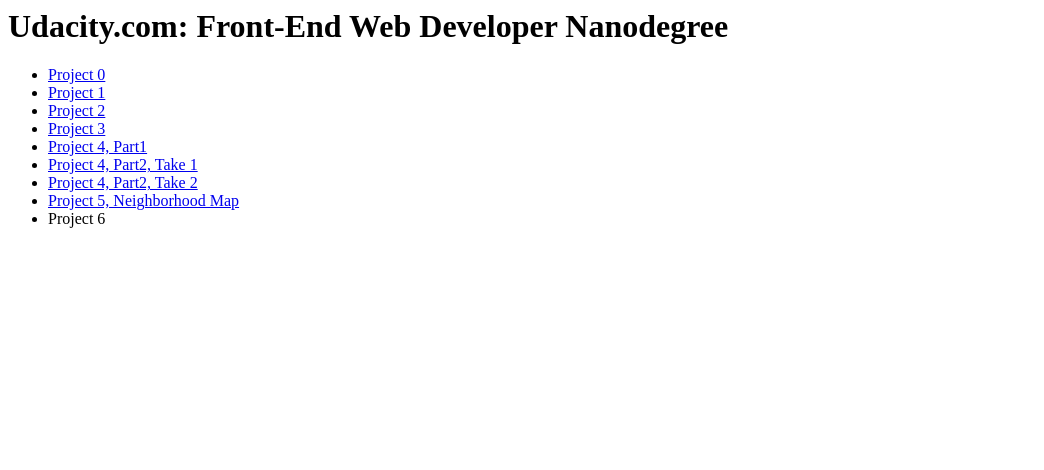
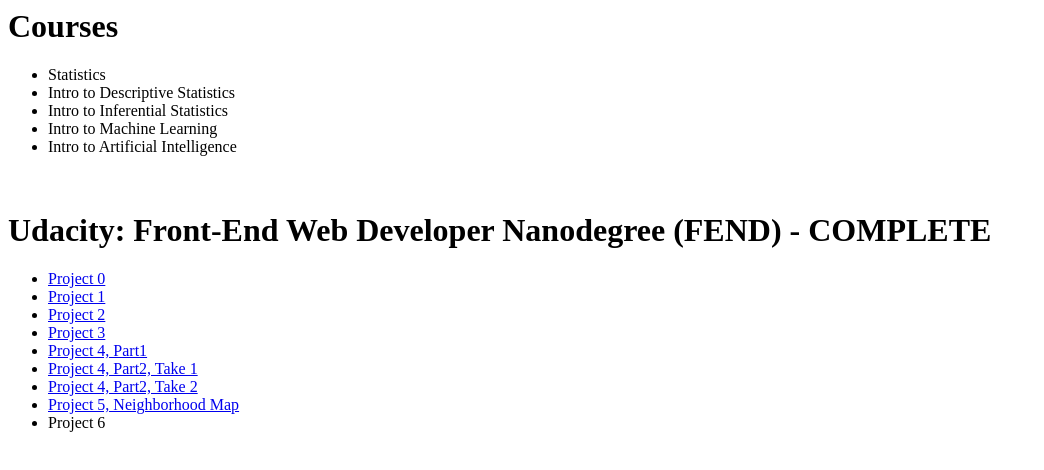
Before and after one commit to jknight/Udacity-FEND, a plain HTML site: page index.html in a window 1280 px wide. Shown: the whole page, without its empty margins (0-1044 px from the left). Drawn offline with Linux system fonts and the light colour scheme.

Commit message:
adding outline notes about udacity courses to expand later

```diff
--- a/index.html
+++ b/index.html
@@ -1,7 +1,16 @@
 <html>
 
   <body>
-  <h1>Udacity.com: Front-End Web Developer Nanodegree </h1>
+  <h1>Courses</h1>
+    <ul>
+        <li>Statistics</li>
+        <li>Intro to Descriptive Statistics</li>
+        <li>Intro to Inferential Statistics</li>
+        <li>Intro to Machine Learning</li>
+        <li>Intro to Artificial Intelligence</li>
+    </ul>
+    <br/>
+  <h1>Udacity: Front-End Web Developer Nanodegree (FEND) - COMPLETE</h1>
   <ul>
     <li><a href="P0/">Project 0</a></li>
     <li><a href="P1/">Project 1</a></li>
```
